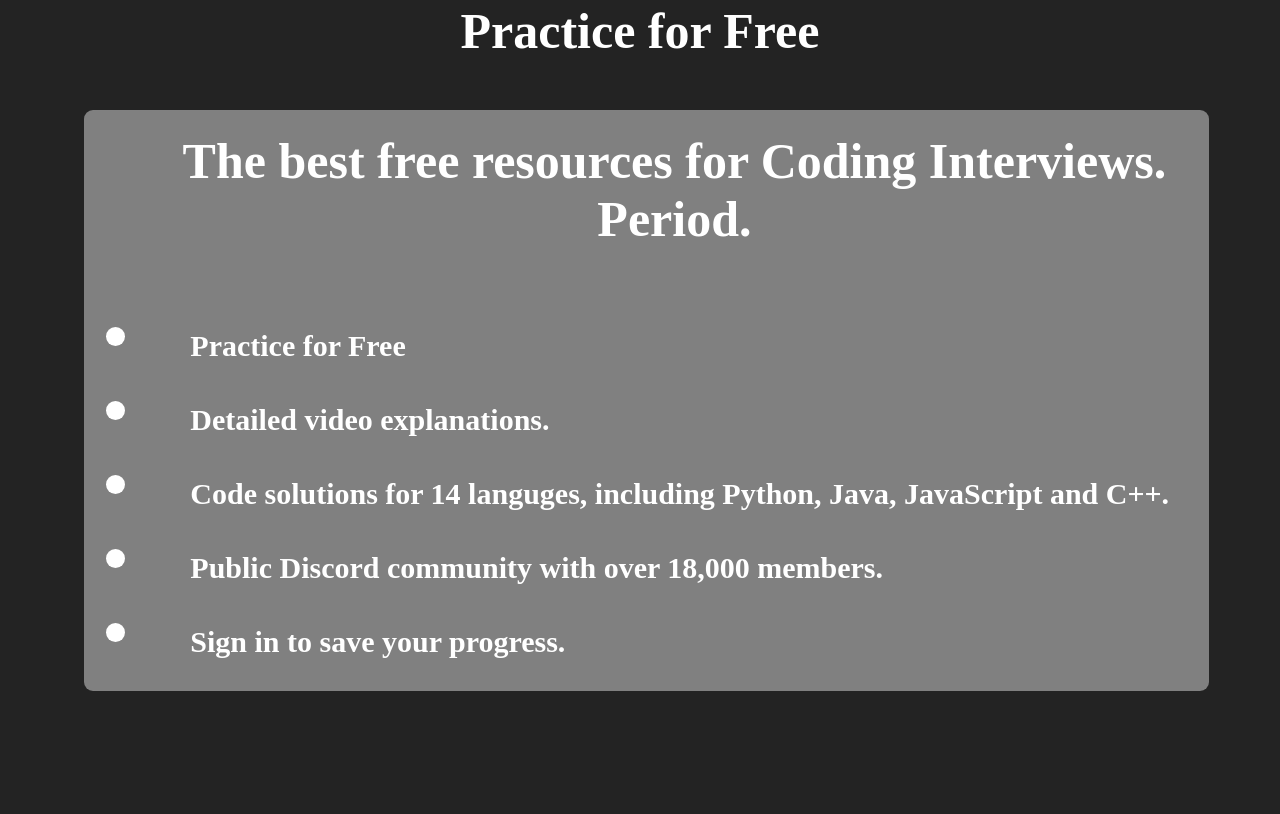
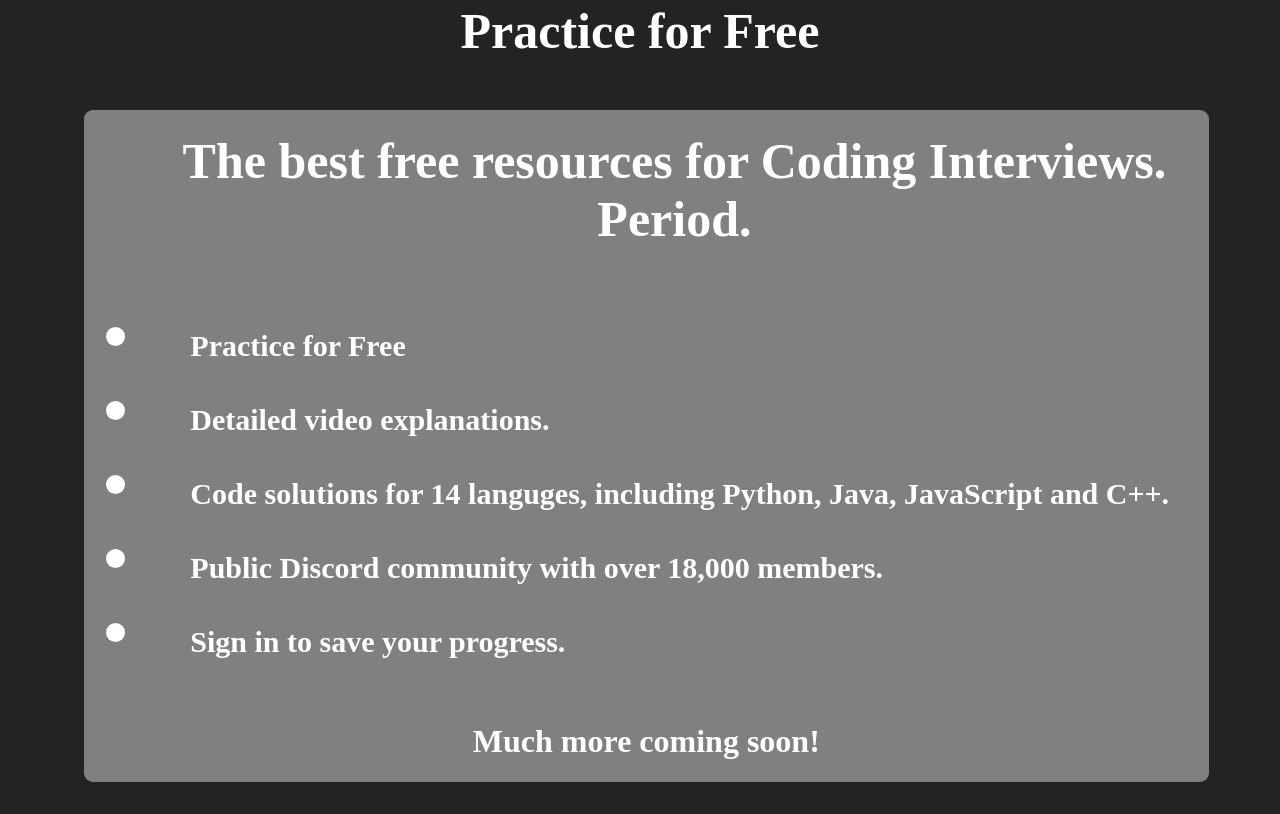
Before and after one commit to nithn1572/mern-stack, a plain HTML site: page NeetCode.html in a window 1280 px wide. Shown: the part 1443-2257 px from the top of the page. Before the commit the page ends 2142 px from the top, so only its background shows below. Drawn offline with Linux system fonts and the light colour scheme.

```diff
--- a/NeetCode.html
+++ b/NeetCode.html
@@ -222,7 +222,8 @@
             <li style="padding-left: 2%; color: white;font-size: 400%;"><b style="font-size:30px; color: white;text-align: center;"> Code solutions for 14 languges, including Python, Java, JavaScript and C++.</b></li>
             <li style="padding-left: 2%; color: white;font-size: 400%;"><b style="font-size:30px; color: white;text-align: center;"> Public Discord community with over 18,000 members.</b></li>
             <li style="padding-left: 2%;padding-bottom: 2% ; color: white;font-size: 400%;"><b style="font-size:30px; color: white;text-align: center;"> Sign in to save your progress.</b></li>
-
+            <p style="color: white;font-size: 200%; text-align: center;padding-bottom: 2%;"><b>Much more coming soon!</b>
+            </p>
         </div>
     </div>
     <div class="footer">
```
